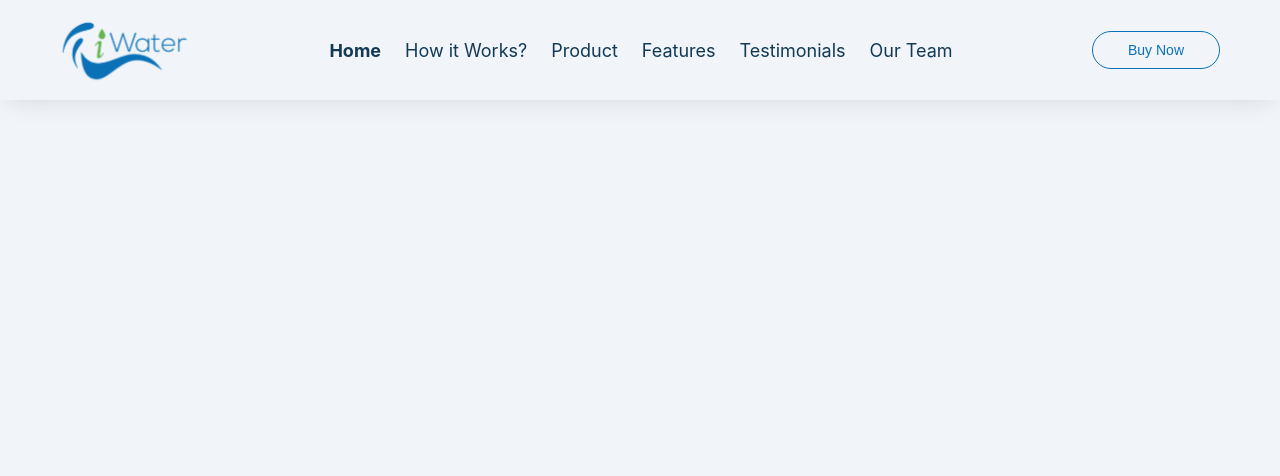
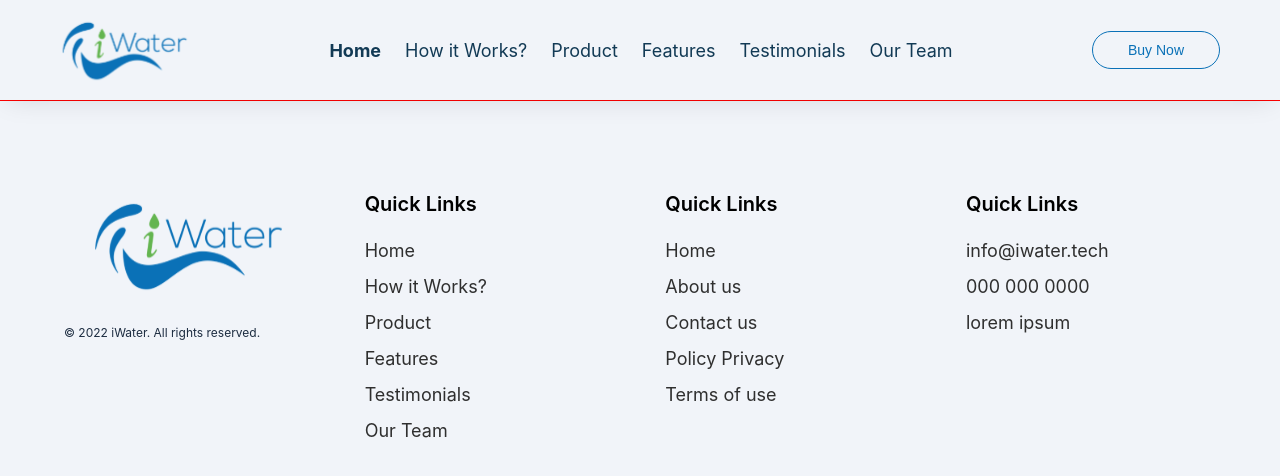
Before and after one commit to Nodirbek-py/iwater, a Next.js app: page /layout in a window 1280 px wide. Shown: the top 476 px of the page. Built offline with nearby package versions, Linux system fonts and the light colour scheme.

Commit message:
FEAT: Footer section is finished

```diff
--- a/components/Footer/index.jsx
+++ b/components/Footer/index.jsx
@@ -0,0 +1,76 @@
+import Image from "next/image";
+import Link from "next/link";
+
+import {
+  FooterColumn,
+  FooterContent,
+  FooterWrapper,
+  FooterCopyright,
+  FooterHeading,
+  FooterLink,
+} from "./style";
+
+const Footer = () => {
+  return (
+    <FooterWrapper>
+      <FooterContent>
+        <FooterColumn>
+          <Image
+            src="/icons/logo.svg"
+            height="110"
+            width="195"
+            alt="iWater - Logo"
+          />
+          <FooterCopyright>© 2022 iWater. All rights reserved.</FooterCopyright>
+        </FooterColumn>
+        <FooterColumn>
+          <FooterHeading>Quick Links</FooterHeading>
+          <FooterLink>
+            <Link href="/">Home</Link>
+          </FooterLink>
+          <FooterLink>
+            <Link href={"/#How it Works?"}>How it Works?</Link>
+          </FooterLink>
+          <FooterLink>
+            <Link href="/#Product">Product</Link>
+          </FooterLink>
+          <FooterLink>
+            <Link href="/#Features">Features</Link>
+          </FooterLink>
+          <FooterLink>
+            <Link href="/#Testimonials">Testimonials</Link>
+          </FooterLink>
+          <FooterLink>
+            <Link href="/#Our Team">Our Team</Link>
+          </FooterLink>
+        </FooterColumn>
+        <FooterColumn>
+          <FooterHeading>Quick Links</FooterHeading>
+          <FooterLink>
+            <Link href="/">Home</Link>
+          </FooterLink>
+          <FooterLink>
+            <Link href={"/#About us"}>About us</Link>
+          </FooterLink>
+          <FooterLink>
+            <Link href="/#Contact us">Contact us</Link>
+          </FooterLink>
+          <FooterLink>
+            <Link href="/#Policy Privacy">Policy Privacy</Link>
+          </FooterLink>
+          <FooterLink>
+            <Link href="/#Terms of use">Terms of use</Link>
+          </FooterLink>
+        </FooterColumn>
+        <FooterColumn>
+          <FooterHeading>Quick Links</FooterHeading>
+          <FooterLink>info@iwater.tech</FooterLink>
+          <FooterLink>000 000 0000</FooterLink>
+          <FooterLink>lorem ipsum</FooterLink>
+        </FooterColumn>
+      </FooterContent>
+    </FooterWrapper>
+  );
+};
+
+export default Footer;
--- /dev/null
+++ b/components/Footer/style.js
@@ -0,0 +1,50 @@
+import styled from "styled-components";
+
+export const FooterWrapper = styled.footer`
+  background: #f1f4f9;
+  padding: 90px 24px;
+  border-top: 1px solid red;
+`;
+
+export const FooterContent = styled.div`
+  max-width: 1200px;
+  margin: 0 auto;
+  padding: 0 24px;
+  display: flex;
+  align-items: flex-start;
+  justify-content: space-between;
+  flex-wrap: wrap;
+  gap: 40px;
+`;
+
+export const FooterColumn = styled.div`
+  display: flex;
+  justify-content: center;
+  flex-direction: column;
+  min-width: 250px;
+`;
+
+export const FooterCopyright = styled.p`
+  font-weight: 400;
+  font-size: 12px;
+  line-height: 16px;
+  color: #1c2c40;
+  margin-top: 24px;
+`;
+
+export const FooterHeading = styled.h4`
+  font-weight: 600;
+  font-size: 20px;
+  line-height: 27px;
+  color: #000000;
+  margin-bottom: 15px;
+`;
+
+export const FooterLink = styled.p`
+  cursor: pointer;
+  font-weight: 400;
+  font-size: 18px;
+  line-height: 28px;
+  color: #2f2f2f;
+  margin: 4px 0;
+`;
--- a/components/Jumbotron/index.jsx
+++ b/components/Jumbotron/index.jsx
@@ -16,7 +16,7 @@ const Jumbotron = () => {
         <Image
           src="/imgs/tech.png"
           width="420"
-          height="350"
+          height="375"
           alt="iWater - Hardware picture"
         />
       </ImageWrapper>
--- a/components/Jumbotron/style.js
+++ b/components/Jumbotron/style.js
@@ -31,7 +31,7 @@ export const ImageWrapper = styled.div`
     width: 500px;
     img {
       width: 420px !important;
-      height: 350px !important;
+      height: 375px !important;
     }
   }
 `;
--- a/pages/layout.jsx
+++ b/pages/layout.jsx
@@ -1,3 +1,4 @@
+import Footer from "../components/Footer";
 import Navbar from "../components/Navbar";
 // import Footer from "../components/Footer";
 
@@ -6,6 +7,7 @@ export default function Layout(props) {
     <>
       <Navbar />
       {props.children}
+      <Footer />
     </>
   );
 }
```
Also changed, not shown: 1 other file (tests, documents, lock files or other folders).
